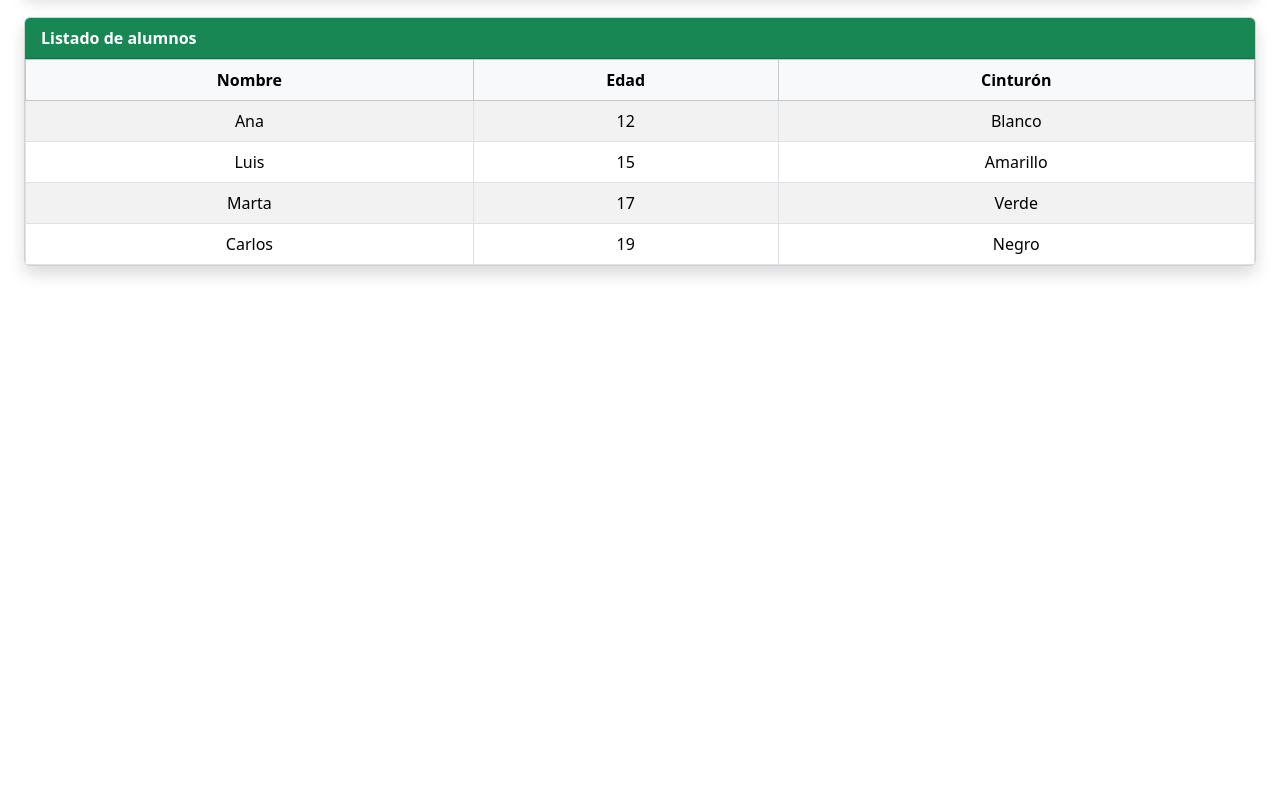
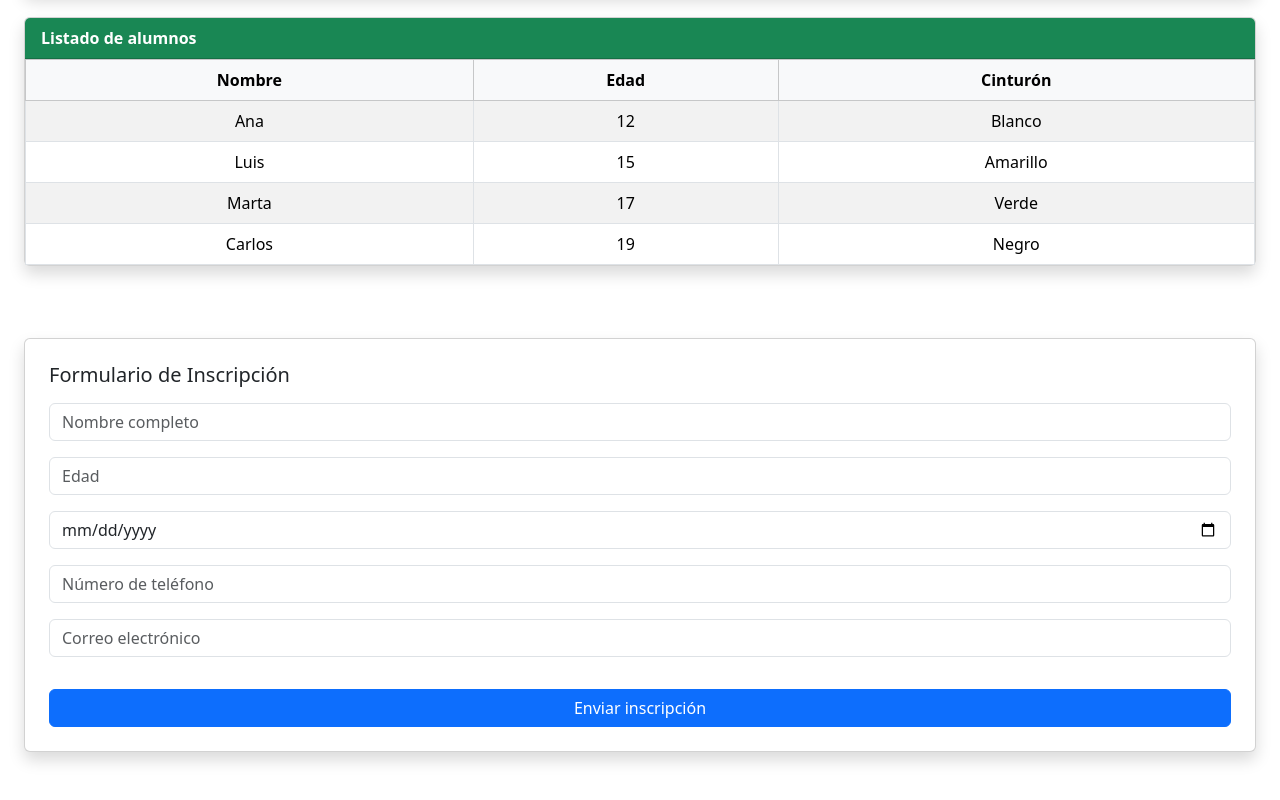
Before and after one commit to MatVira/ActividadN4_P2, a React (Create React App) app: page / in a window 1280 px wide. Shown: the part 726-1526 px from the top of the page. Before the commit the page ends 1016 px from the top, so only its background shows below. Built offline with nearby package versions, Linux system fonts and the light colour scheme.

Commit message:
Sexto commit: Se agregó un formulario donde se integran los componentes input y botón

```diff
--- a/src/App.js
+++ b/src/App.js
@@ -12,6 +12,13 @@ import Enlace from "./components/Enlace";
 //  Listas y tablas
 import Lista from "./components/Lista";
 import Tabla from "./components/Tabla";
+import Formulario from "./components/Formulario";
+import Input from "./components/Input";
+import Boton from "./components/Boton";
+
+
+//  Formularios
+
 
 
 function App() {
@@ -31,6 +38,11 @@ function App() {
 
       <Tabla/>
 
+      <br/>
+      <Formulario/>
+      <br/>
+
+
     </div>
   );
 }
--- /dev/null
+++ b/src/components/Boton.js
@@ -0,0 +1,10 @@
+// src/components/Boton.js
+function Boton({ texto, onClick, type = "button" }) {
+  return (
+    <button type={type} onClick={onClick} className="btn btn-primary w-100">
+      {texto}
+    </button>
+  );
+}
+
+export default Boton;
--- /dev/null
+++ b/src/components/Formulario.js
@@ -0,0 +1,73 @@
+import React, { useState } from "react";
+import Input from "./Input";
+import Boton from "./Boton";
+
+function Formulario() {
+  const [nombre, setNombre] = useState("");
+  const [edad, setEdad] = useState("");
+  const [fechaNacimiento, setFechaNacimiento] = useState("");
+  const [telefono, setTelefono] = useState("");
+  const [email, setEmail] = useState("");
+
+  const manejarEnvio = (e) => {
+    e.preventDefault();
+    alert(`Inscripción completada:\n\nNombre: ${nombre}\nEdad: ${edad}\nFecha de nacimiento: ${fechaNacimiento}\nTeléfono: ${telefono}\nCorreo: ${email}`);
+  };
+
+  return (
+    <form className="card p-4 shadow mt-5" onSubmit={manejarEnvio}>
+      <h5 className="mb-3">Formulario de Inscripción</h5>
+
+      <div className="mb-3">
+        <Input
+          type="text"
+          placeholder="Nombre completo"
+          value={nombre}
+          onChange={(e) => setNombre(e.target.value)}
+        />
+      </div>
+
+      <div className="mb-3">
+        <Input
+          type="number"
+          placeholder="Edad"
+          value={edad}
+          onChange={(e) => setEdad(e.target.value)}
+        />
+      </div>
+
+      <div className="mb-3">
+        <Input
+          type="date"
+          placeholder="Fecha de nacimiento"
+          value={fechaNacimiento}
+          onChange={(e) => setFechaNacimiento(e.target.value)}
+        />
+      </div>
+
+      <div className="mb-3">
+        <Input
+          type="tel"
+          placeholder="Número de teléfono"
+          value={telefono}
+          onChange={(e) => setTelefono(e.target.value)}
+        />
+      </div>
+
+      <div className="mb-3">
+        <Input
+          type="email"
+          placeholder="Correo electrónico"
+          value={email}
+          onChange={(e) => setEmail(e.target.value)}
+        />
+      </div>
+
+      <div className="mt-3">
+        <Boton texto="Enviar inscripción" type="submit" />
+      </div>
+    </form>
+  );
+}
+
+export default Formulario;
--- /dev/null
+++ b/src/components/Input.js
@@ -0,0 +1,16 @@
+import React from "react";
+
+function Input({ type, placeholder, value, onChange }) {
+    <h5 className="mb-3">Inscríbete al club</h5>
+  return (
+    <input
+      type={type}
+      placeholder={placeholder}
+      value={value}
+      onChange={onChange}
+      className="form-control"
+    />
+  );
+}
+
+export default Input;
```
